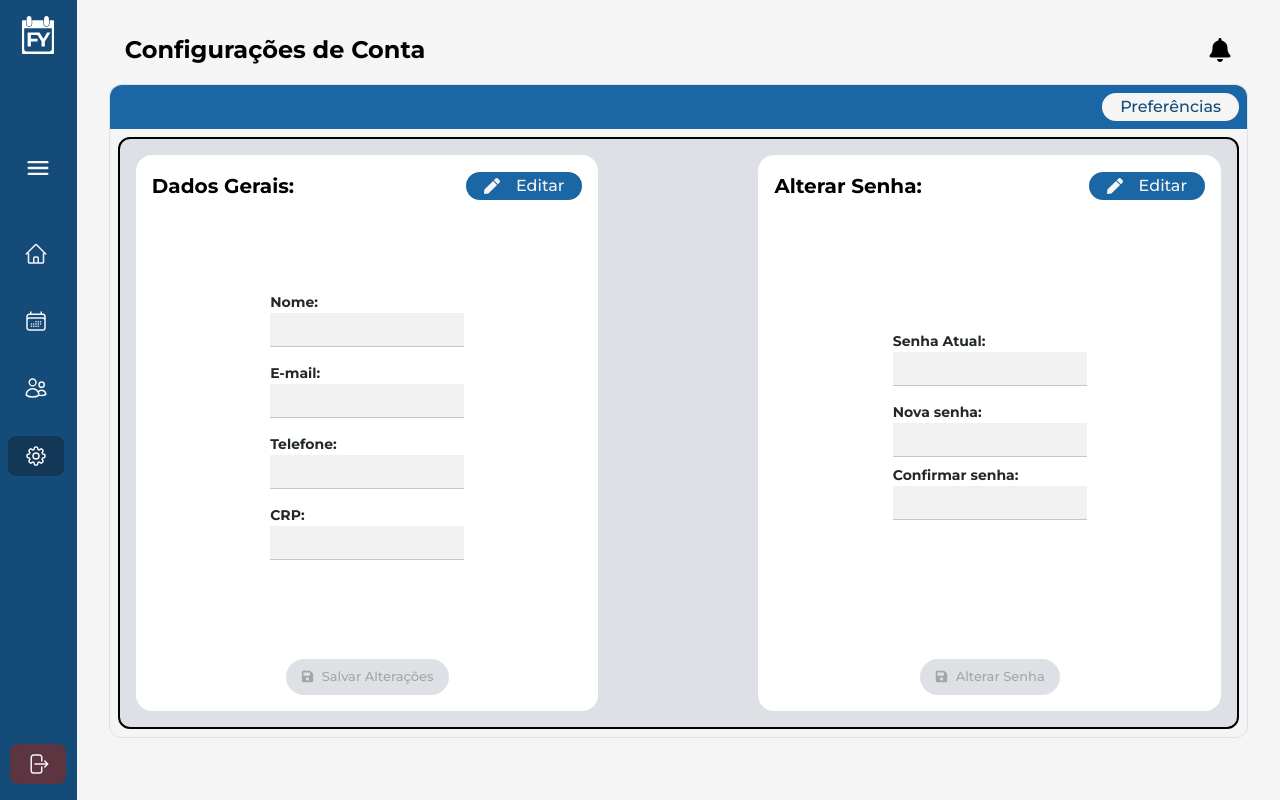
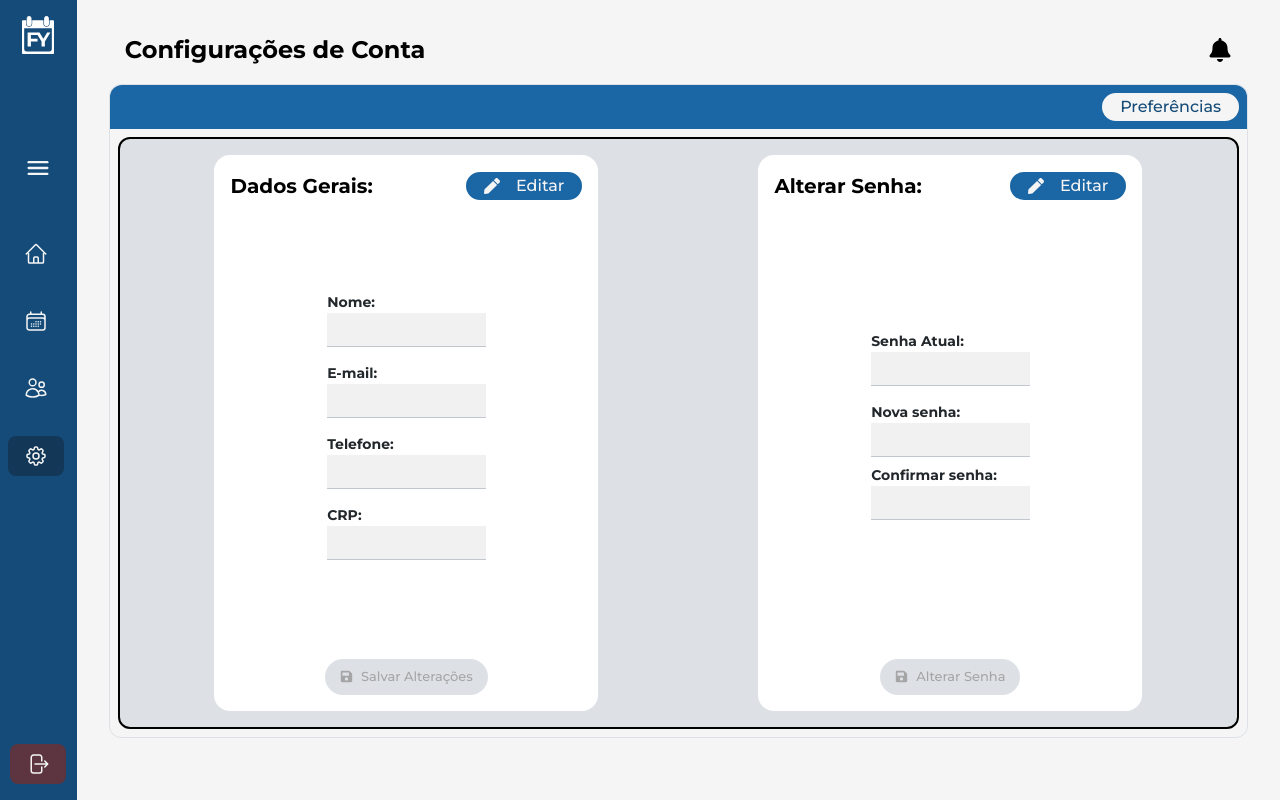
Before and after one commit to KauanPaschoal/web-projeto, a React (Vite) app: page /dashboard/administracao in a window 1280 px wide. Built offline with nearby package versions, Linux system fonts and the light colour scheme.

Commit message:
fix: adjust width of editar-conta to 30vw and remove width from card-forms

```diff
--- a/src/pages/dashboard/administracao/style/Administracao.css
+++ b/src/pages/dashboard/administracao/style/Administracao.css
@@ -62,7 +62,7 @@
     background-color: var(--TrueWhiteFy);
     border-radius: 1em;
     padding: 1em;
-    width: 40%;
+    width: 30vw;
     height: 100%;
 }
 
@@ -89,7 +89,6 @@
 }
 
 .card-forms {
-    width: 100%;
     height: 100%;
     display: flex;
     justify-content: center;
```
